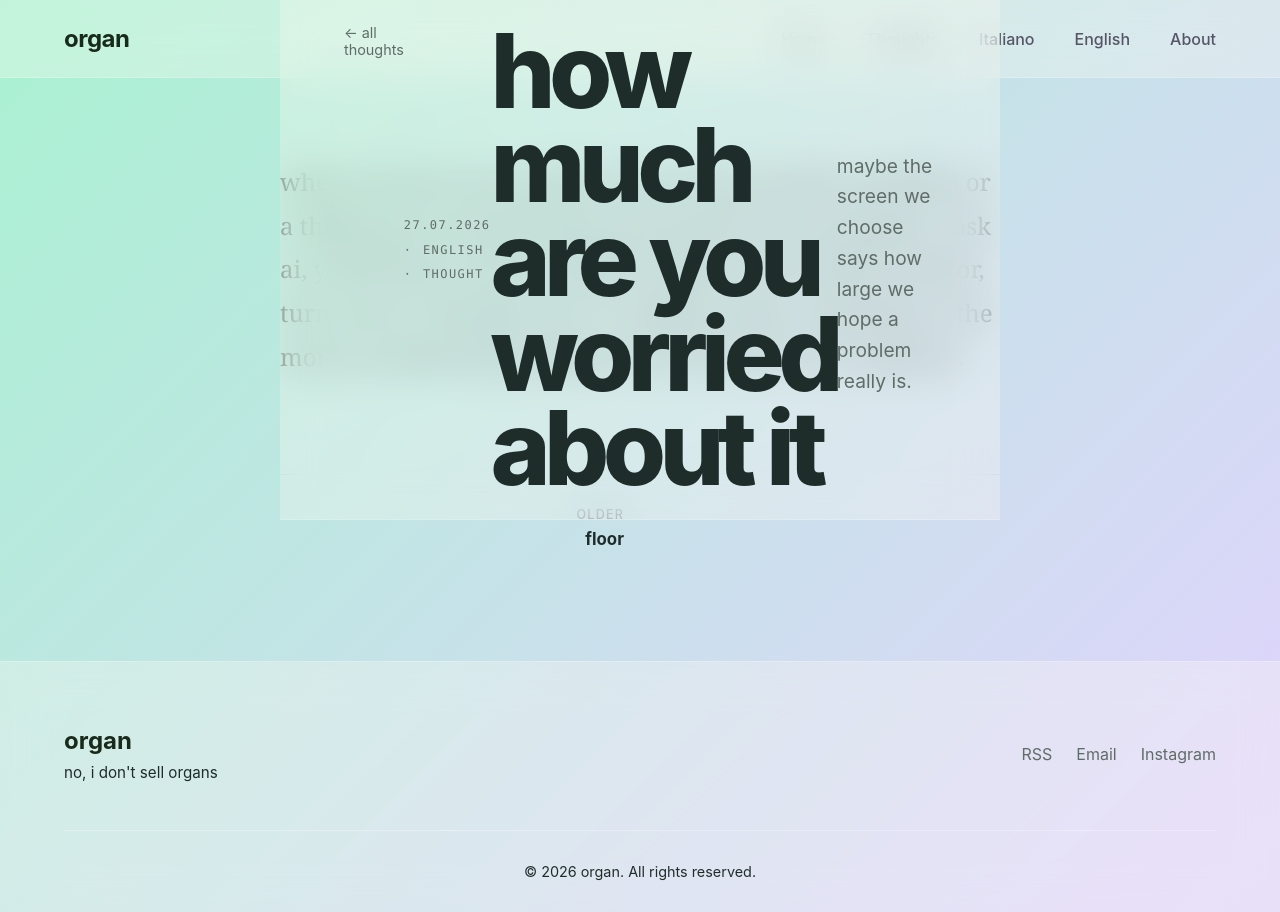
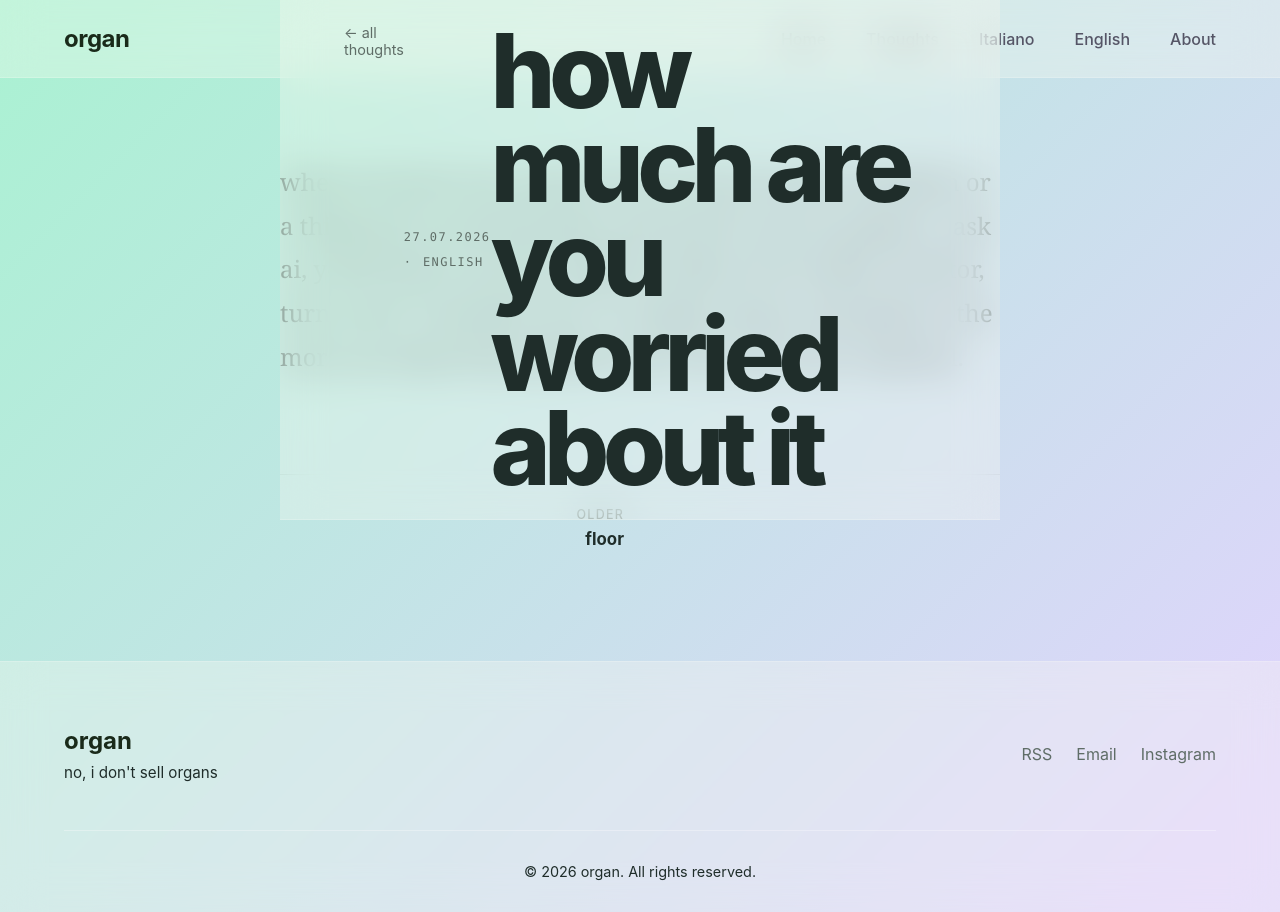
Before and after one commit to oorgannn/static_organino, a Jekyll site: the page built from _posts/2026-07-27-how-much-are-you-worried-about-it.md, in a window 1280 px wide. Built offline with Jekyll 4.4.1, drawn with Linux system fonts in a browser that asks for light colours.

Commit message:
Update _posts/2026-07-27-how-much-are-you-worried-about-it.md (via Pages CMS)

```diff
--- a/_posts/2026-07-27-how-much-are-you-worried-about-it.md
+++ b/_posts/2026-07-27-how-much-are-you-worried-about-it.md
@@ -1,10 +1,10 @@
 ---
-title: "how much are you worried about it"
-date: 2026-07-27T23:35:21+02:00
+title: how much are you worried about it
+date: 2026-07-27T21:35:00+00:00
 language: en
-categories: English
-kind: thought
-description: "maybe the screen we choose says how large we hope a problem really is."
+accent: "#7ec6b1"
+font: serif
+width: normal
+align: left
 ---
-
 when you have two screens, if you come up with a problem or a thing you’re worried about and search it up on google or ask ai, you’ll tend to use the smaller window, the smaller monitor, turn to the “secondary one” or simply using a smartphone, the more you hope that problem won’t turn out to be a big deal.
```
